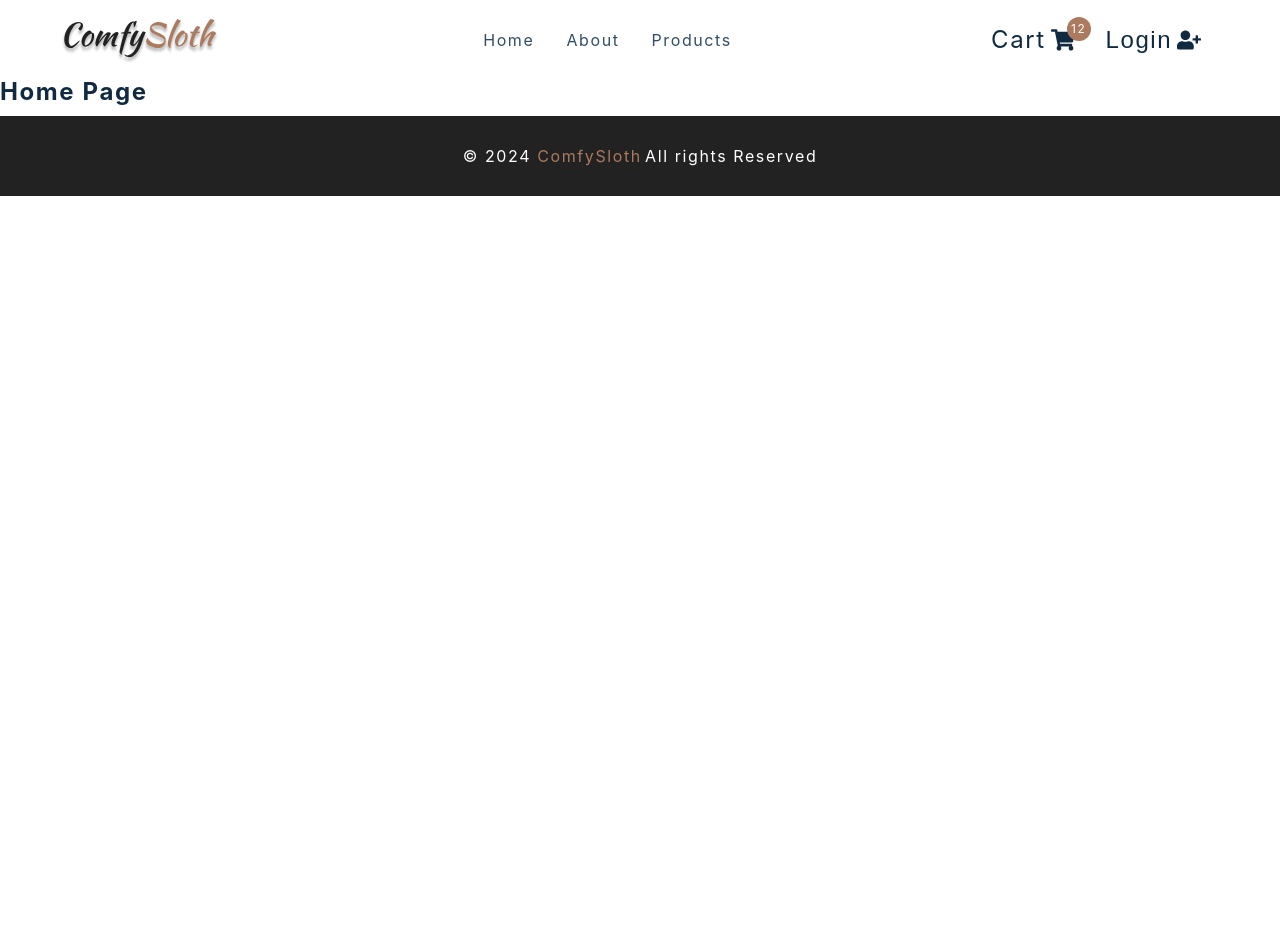
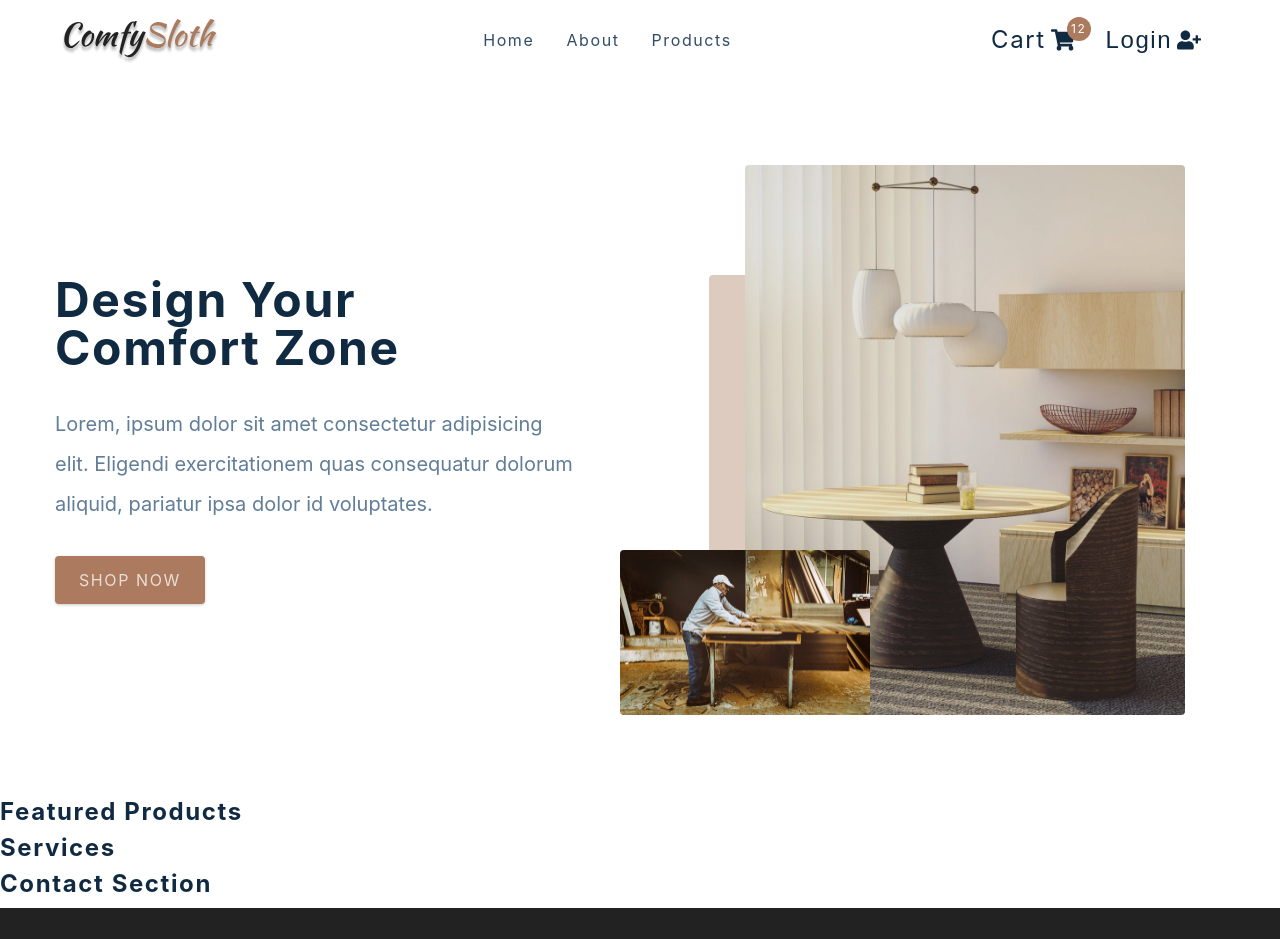
Before and after one commit to RAJHIMANSHUPATEL/E-Commerce, a React (Create React App) app: page / in a window 1280 px wide. Shown: the top 939 px of the page. Before the commit the page ends 800 px from the top, so only its background shows below. Built offline with nearby package versions, Linux system fonts and the light colour scheme; the HTML template or start-up script is replaced by a standard one.

Commit message:
hero-component

```diff
--- a/src/components/Hero.js
+++ b/src/components/Hero.js
@@ -5,7 +5,24 @@
 import heroBcg2 from '../assets/hero-bcg-2.jpeg'
 
 const Hero = () => {
-  return <h4>hero</h4>
+  return (
+    <Wrapper className='section-center'>
+      <article className='content'>
+        <h1>
+          design your <br />
+          comfort zone
+        </h1>
+        <p>Lorem, ipsum dolor sit amet consectetur adipisicing elit. Eligendi exercitationem quas consequatur dolorum aliquid, pariatur ipsa dolor id voluptates.</p>
+        <Link to='/products' className="btn hero-btn">
+          Shop Now
+        </Link>
+      </article>
+      <article className="img-container">
+          <img src={heroBcg} alt="nice table" className='main-img'/>
+          <img src={heroBcg2} alt="person working" className='accent-img'/>
+      </article>
+    </Wrapper>
+  )
 }
 
 const Wrapper = styled.section`
--- a/src/pages/AboutPage.js
+++ b/src/pages/AboutPage.js
@@ -14,7 +14,7 @@
             <h2>our story</h2>
             <div className="underline"></div>
           </div>
-          <p>Lorem ipsum dolor sit amet consectetur adipisicing elit. Quae ullam impedit ipsam esse eaque sapiente molestias, culpa recusandae dolor voluptates voluptatum quaerat temporibus a consectetur eligendi iste! Porro, id earum.</p>
+          <p>Lorem ipsum dolor sit amet consectetur adipisicing elit. Excepturi molestiae, velit aut blanditiis voluptatum iste voluptates perferendis libero. Quaerat, accusamus, quae reprehenderit voluptatum cupiditate delectus ducimus architecto qui similique ipsum iste praesentium quos accusantium quas expedita sapiente, fugit exercitationem doloribus. Tempore ducimus labore, dignissimos maiores saepe quis accusamus sit distinctio!</p>
         </article>
       </Wrapper>
     </main>
--- a/src/pages/HomePage.js
+++ b/src/pages/HomePage.js
@@ -1,7 +1,14 @@
 import React from 'react'
 import { FeaturedProducts, Hero, Services, Contact } from '../components'
 const HomePage = () => {
-  return <h4>home page</h4>
+  return (
+    <main>
+      <Hero />
+      <FeaturedProducts />
+      <Services />
+      <Contact />
+    </main>
+  )
 }
 
 export default HomePage
```
